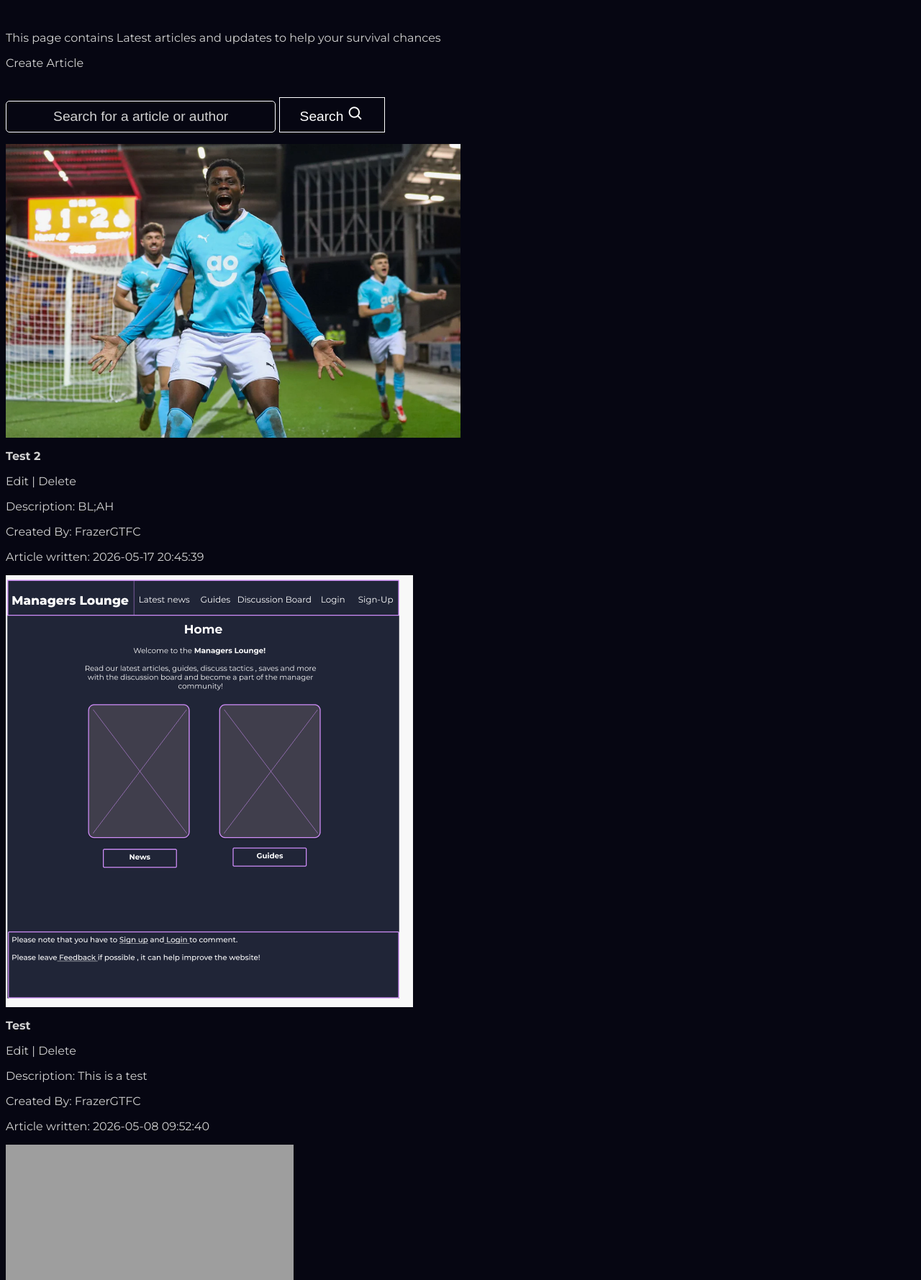
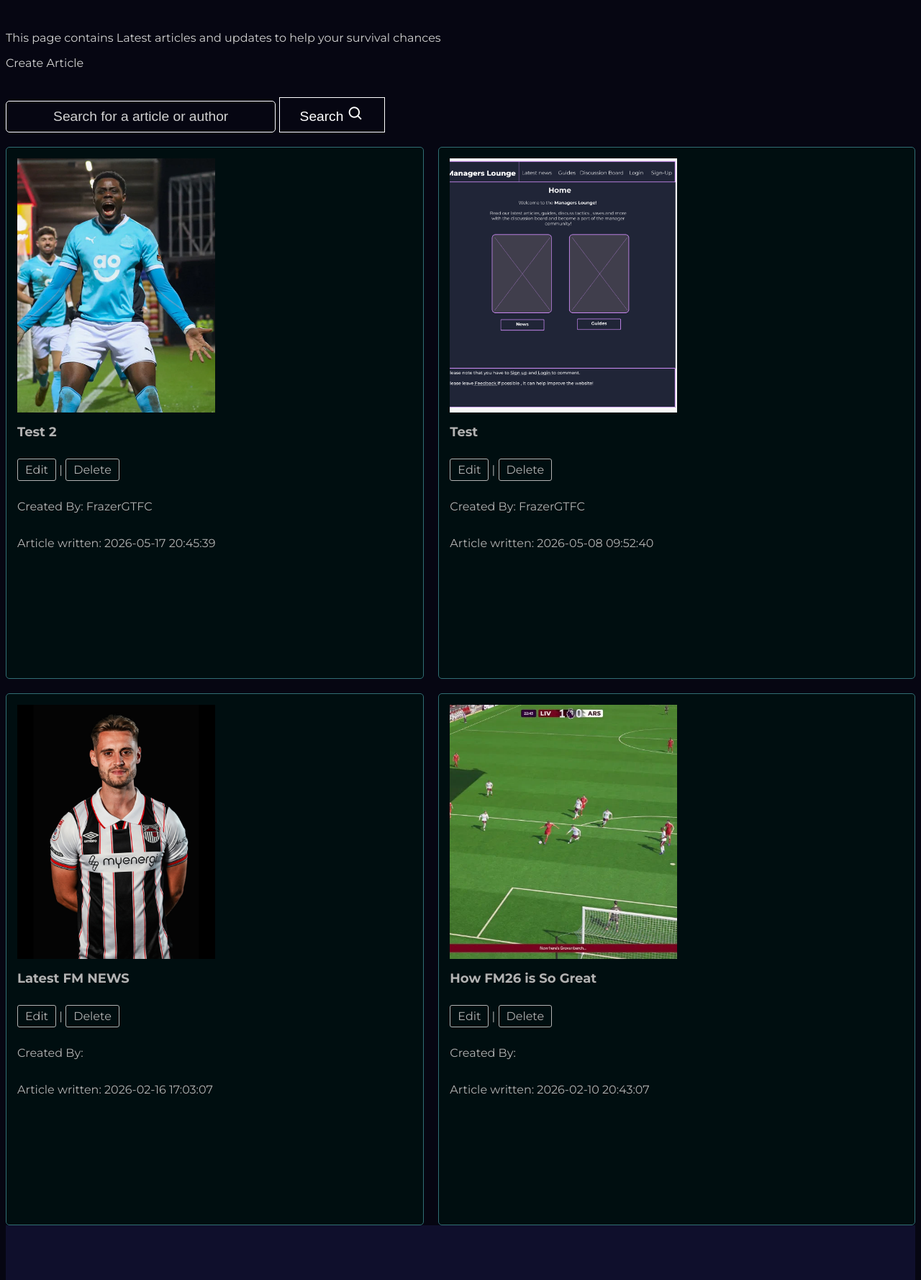
Before and after one commit to FrazerH08/Citizens-Road-to-Survival, a PHP site: page /list_articles.php in a window 1280 px wide. Shown: the part 142-1920 px from the top of the page at 72% size. Run offline with PHP 8.4, Linux system fonts and the light colour scheme; a user stored in the database is signed in; data comes from the database, SQL or seed files in the repository; some libraries are stand-ins or nearby versions; some web fonts are replaced; grey boxes are pictures that could not be loaded.

Commit message:
Tuesday work

```diff
--- a/index.php
+++ b/index.php
@@ -49,11 +49,12 @@ $stmt = $conn->prepare("SELECT * FROM articles ORDER BY time_created DESC");
             </div>
         </div>
     </header>
-
+<div class="opening-message">
     <p class="welcomep">
         This website is an fictional scenario, set in 2067 after an environmental collapse after a lack of global care and a totalitarian government. Your aim is to survive and eventually gain enough score for safety and be a part of a government with a lot of control.
        <br> Good luck, citizen.
     </p>
+</div>
     <div class="container">
 
 
--- a/list_articles.php
+++ b/list_articles.php
@@ -96,16 +96,16 @@ if($role === 'admin'){
                   if (!empty($row['picture'])) {
                     echo '<img src="' . htmlspecialchars($row['picture']) . '" alt="Article image" class="listnews-article-image">';
                 }
-                echo '<p><a class=article-title href="retrieve_articles.php?id=' . htmlspecialchars($row['id']) . '">' .  '<b>', htmlspecialchars($row['title']) . '</b>' , '</a></p>';
+                echo '<p><a class=article-title href="retrieve_articles.php?id=' . htmlspecialchars($row['id']) . '">' .  '<b>' . htmlspecialchars($row['title']) . '</b>' . '</a></p>';
 
                 if($role === 'admin'){
                     echo '<p>
-                        <a class=btn href="edit_news.php?id=' . htmlspecialchars($row['id']) . '">Edit</a> |
-                        <a class=btn onclick="return confirm(\'Do You Really Want To Delete This?\')" href="delete_news.php?id=' . htmlspecialchars($row['id']) . '">Delete</a>
+                        <a class=edit-btn href="edit_news.php?id=' . htmlspecialchars($row['id']) . '">Edit</a> |
+                        <a class=delete-btn onclick="return confirm(\'Do You Really Want To Delete This?\')" href="delete_news.php?id=' . htmlspecialchars($row['id']) . '">Delete</a>
                     </p>';
                 }
 
-                echo '<p>Description: ' . htmlspecialchars($row['description']) . '</p>';
+                // echo '<p>Description: ' . htmlspecialchars($row['description']) . '</p>';
                 echo '<p>Created By: ' . htmlspecialchars($row['username']) . '</p>';
                 echo '<p>Article written: ' . htmlspecialchars($row['time_created']) . '</p>';
                 echo '</section>';
--- a/listnews.css
+++ b/listnews.css
@@ -64,9 +64,93 @@
     color: white;
 }
 
+.posts-container {
+    display: grid;
+    grid-template-columns: auto auto;
+    gap: 20px;
+    margin-top: 20px;
+    max-width: 100%;
+}
+
+.newsCard {
+    border: 1px solid #316E74;
+    padding: 15px;
+    border-radius: 5px;
+    background-color: #000E10;
+    color: #b2b2b2;
+    display: flex;
+    flex-direction: column;
+    overflow: hidden;
+}
+
+.listnews-article-image {
+    width: 100%;
+    height: 500px;
+    /* fixed height so all cards match */
+    object-fit: cover;
+    /* crops image to fill without stretching */
+    object-position: center;
+    display: block;
+}
+
+.article-title {
+    font-size: 18px;
+    text-decoration: none;
+    margin-top: 10px;
+}
+
+.article-title:hover {
+    text-decoration: underline;
+    color: #316E74;
+    transition: .4s;
+}
+
+.edit-btn,
+.delete-btn {
+    text-decoration: none;
+    color: #b2b2b2;
+    padding: 5px 10px;
+    border: 1px solid #b2b2b2;
+    border-radius: 3px;
+    transition-duration: 0.4s;
+}
+
+.edit-btn:hover,
+.delete-btn:hover {
+    text-decoration: underline;
+    background-color: #316E74;
+    border: 1px solid #316E74;
+    color: white;
+}
+
+
+/* .listnews-article-image {
+    max-width: 100%;
+    width: auto;
+    margin-bottom: 10px;
+} */
+
 @media (min-width: 700px) {
     .listnews-article-image {
         max-width: 50%;
+        max-height: 50%;
+    }
+    /* .listnews-article-image {
+        max-width: 100%;
+        max-height: 100%;
+        width: auto;
+        height: auto;
+        margin-bottom: 10px;
+    } */
+}
+
+@media (max-width: 700px) {
+    .listnews-article-image {
+        width: 100%;
         height: auto;
     }
+    .posts-container {
+        display: grid;
+        grid-template-columns: auto;
+    }
 }
```
Also changed, not shown: feedback.css (added, +42 -0 lines), home.css (+12 -0 lines), uploads/Danny-Rose.jpg (added), uploads/FM26.webp (added), uploads/Jason-Svanthorsson.jpg (added), uploads/OIP.jpg (added), uploads/Screenshot 2024-01-24 213201.png (added), uploads/Screenshot 2025-01-06 101453.png (added), uploads/Screenshot 2025-09-22 100358.png (added), uploads/Screenshot 2026-01-09 145825.png (added), uploads/Screenshot 2026-02-05 213406.png (added), uploads/Screenshot 2026-02-06 101944.png (added), uploads/Screenshot 2026-02-14 232441.png (added), uploads/Screenshot 2026-02-14 232739.png (added), 3 more files.
